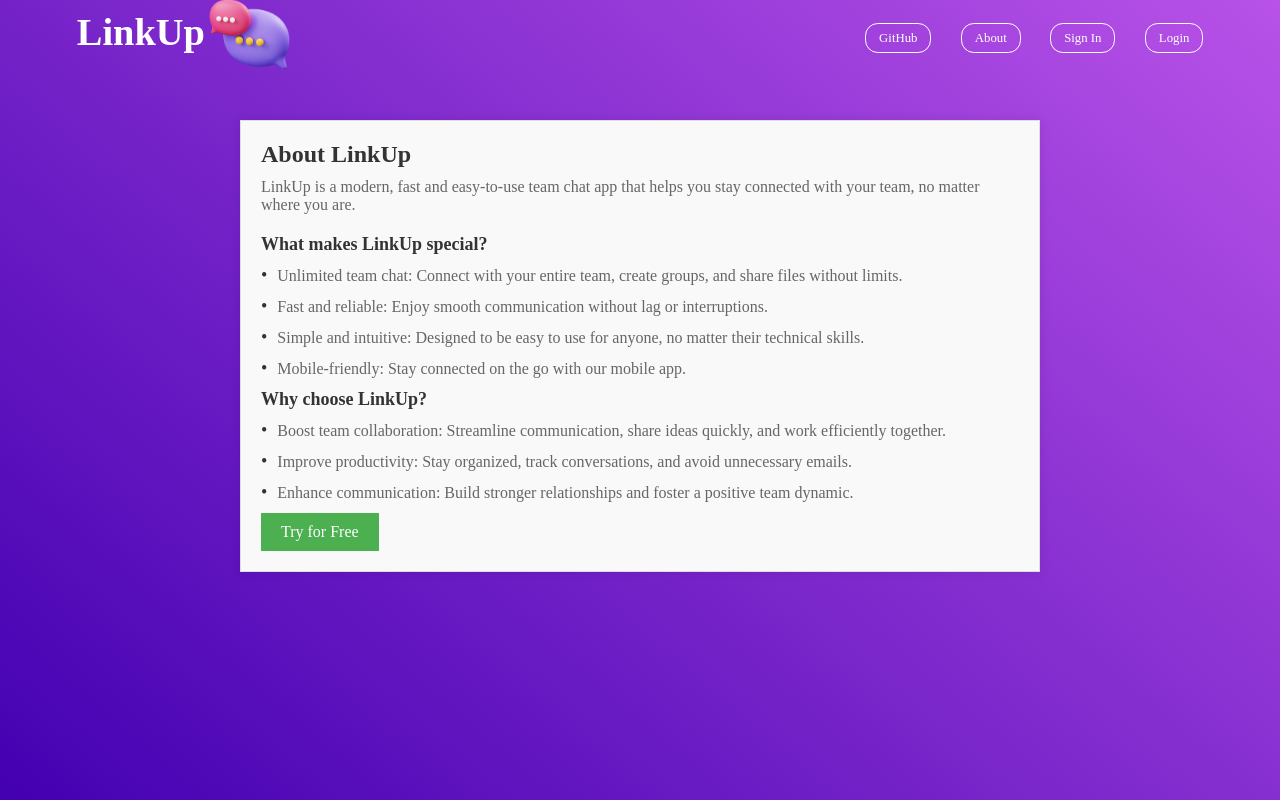
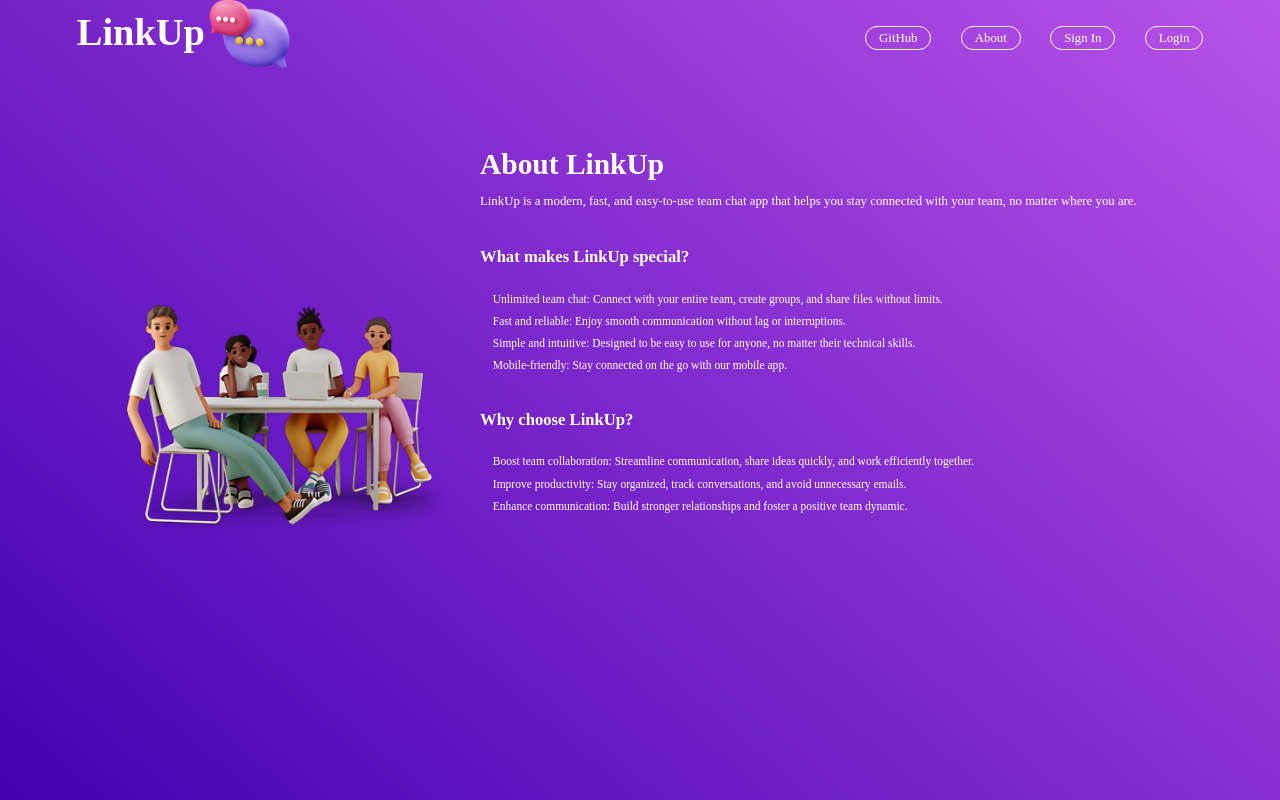
Before and after one commit to AshutoshDM1/LinkUp, a React (Vite) app: page /about in a window 1280 px wide. Built offline with nearby package versions, Linux system fonts and the light colour scheme.

Commit message:
made about page

```diff
--- a/src/components/styles/about.css
+++ /dev/null
@@ -1,63 +0,0 @@
-#main {
-  height: 100vh;
-  width: 100%;
-}
-
-.about-container {
-  max-width: 800px;
-  margin: 40px auto;
-  padding: 20px;
-  background-color: #f9f9f9;
-  border: 1px solid #ddd;
-  box-shadow: 0 0 10px rgba(0, 0, 0, 0.1);
-}
-
-.about-container h1 {
-  font-size: 24px;
-  margin-bottom: 10px;
-  color: #333;
-}
-
-.about-container p {
-  font-size: 16px;
-  margin-bottom: 20px;
-  color: #666;
-}
-
-.about-container h2 {
-  font-size: 18px;
-  margin-bottom: 10px;
-  color: #333;
-}
-
-.about-container ul {
-  list-style: none;
-  padding: 0;
-  margin: 0;
-}
-
-.about-container li {
-  margin-bottom: 10px;
-  font-size: 16px;
-  color: #666;
-}
-
-.about-container li:before {
-  content: "\2022";
-  font-size: 18px;
-  color: #333;
-  margin-right: 10px;
-}
-
-.about-container button {
-  background-color: #4CAF50;
-  color: #fff;
-  border: none;
-  padding: 10px 20px;
-  font-size: 16px;
-  cursor: pointer;
-}
-
-.about-container button:hover {
-  background-color: #3e8e41;
-}
--- /dev/null
+++ b/src/components/styles/about.module.css
@@ -0,0 +1,64 @@
+.main {
+  height: 80vh;
+  width: 100%;
+  display: flex;
+  align-items: center;
+  justify-content: center;
+  margin-top: 10vh;
+}
+
+.container {
+  height: 85%;
+  width: 45%;
+  display: flex;
+  align-items: center;
+  justify-content: center;
+  margin-bottom: 15vh;
+}
+
+.aboutContainer {
+  width: 100%;
+  height: 100%;
+}
+.container:nth-child(1) {
+  width: 30%;
+}
+.container:nth-child(2) {
+  width: 55%;
+}
+.aboutContainer> h1 {
+  font-size: 2.3vw;
+  margin-bottom: 1vw;
+  color: #ffffff;
+}
+
+.aboutContainer p {
+  font-size: 1vw;
+  margin-bottom: 3vw;
+  color: #ffffff;
+}
+
+.aboutContainer h2 {
+  font-size: 1.3vw;
+  margin-bottom: 2vw;
+  color: #ffffff;
+}
+
+.aboutContainer ul {
+  list-style: none;
+  margin-bottom: 3vw;
+}
+.aboutContainer li {
+  list-style: none;
+  margin-left: 1vw;
+}
+
+.aboutContainer li {
+  margin-bottom: 0.8vw;
+  font-size: 0.9vw;
+  color: #ffffff;
+}
+
+.container > img {
+  height: 18vw;
+}
--- a/src/components/styles/navbar.css
+++ b/src/components/styles/navbar.css
@@ -49,8 +49,11 @@ a {
   font-weight: 500;
   color: white;
   border: 1.5px solid white;
-  padding : .5vw 1vw ;
+  padding : .25vw 1vw ;
   border-radius: 1vw;
+  display: flex;
+  align-items: center;
+  justify-content: center;
 }
 #nav_links>a> h2 {
   text-decoration: none;
@@ -58,16 +61,23 @@ a {
   font-weight: 500;
   color: white;
   border: 1.5px solid white;
-  padding : .5vw 1vw ;
+  padding : .25vw 1vw ;
   border-radius: 1vw;
+  display: flex;
+  align-items: center;
+  justify-content: center;
 }
 #nav_links>h2:hover {
-  background: #b1b1b187;
+  background: #d1d1d187;
   transition: .3s ease-in-out;
+  /* padding : .3vw 1vw ; */
+
   cursor: pointer;
 }
 #nav_links>a>h2:hover {
   background: #b1b1b187;
   transition: .3s ease-in-out;
   cursor: pointer;
+  /* padding : .3vw 1vw ; */
+
 }
--- a/src/pages/About.jsx
+++ b/src/pages/About.jsx
@@ -1,23 +1,28 @@
 import Footer from "../components/Footer";
 import NavBar from "../components/Navbar";
-import "../components/styles/about.css";
+import css from "../components/styles/about.module.css";
+import teamLogo from '../assets/3d_team_chat.png'
 
 export default function About() {
   return (
     <>
       <NavBar />
-      <div id="main">
-        <div className="about-container">
+      <div className={css.main}>
+        <div className={css.container}>
+          <img src={teamLogo} alt="Team Logo" />
+        </div>
+        <div className={css.container}>
+          <div className={css.aboutContainer}>
             <h1>About LinkUp</h1>
             <p>
-            LinkUp is a modern, fast and easy-to-use team chat app that helps
+              LinkUp is a modern, fast, and easy-to-use team chat app that helps
               you stay connected with your team, no matter where you are.
             </p>
             <h2>What makes LinkUp special?</h2>
             <ul>
               <li>
-              Unlimited team chat: Connect with your entire team, create groups,
-              and share files without limits.
+                Unlimited team chat: Connect with your entire team, create
+                groups, and share files without limits.
               </li>
               <li>
                 Fast and reliable: Enjoy smooth communication without lag or
@@ -46,7 +51,7 @@ export default function About() {
                 positive team dynamic.
               </li>
             </ul>
-          <button>Try for Free</button>
+          </div>
         </div>
       </div>
       <Footer />
```
Also changed, not shown: src/assets/3d_team_chat.png (added). Lines whose indentation alone changed are shown as unchanged.
